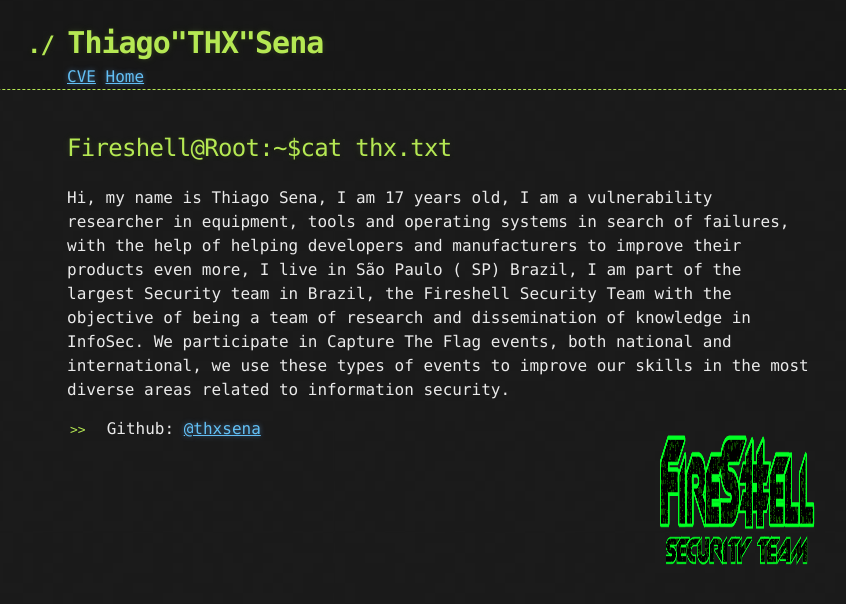
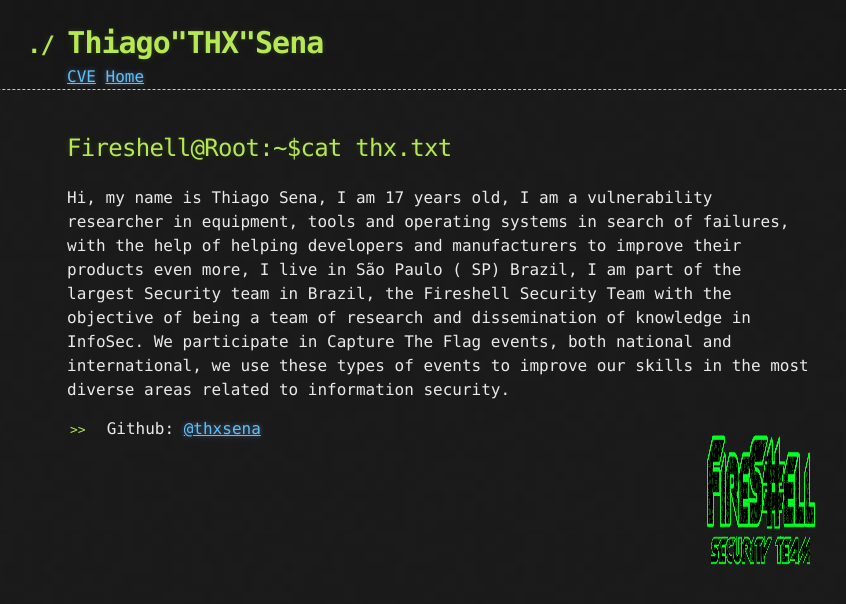
Before and after one commit to mtps3/Mtps3.github.io, a Jekyll site: the page built from index.md, in a window 1280 px wide. Shown: the top 604 px of the page, without its empty margins (198-1044 px from the left). Built offline with Jekyll 4.4.1, drawn with Linux system fonts in a browser that asks for light colours.

Commit message:
Updated Index

```diff
--- a/index.md
+++ b/index.md
@@ -10,7 +10,7 @@
 Hi, my name is Thiago Sena, I am 17 years old, I am a vulnerability researcher in equipment, tools and operating systems in search of failures, with the help of helping developers and manufacturers to improve their products even more, I live in São Paulo ( SP) Brazil, I am part of the largest Security team in Brazil, the Fireshell Security Team with the objective of being a team of research and dissemination of knowledge in InfoSec. We participate in Capture The Flag events, both national and international, we use these types of events to improve our skills in the most diverse areas related to information security.
 
 
-<img src="/images/índice.png" style="width:10em; height:10em; float:right;" />
+<img src="/images/índice.png" style="width:7em; height:10em; float:right;" />
 
 
 
```
